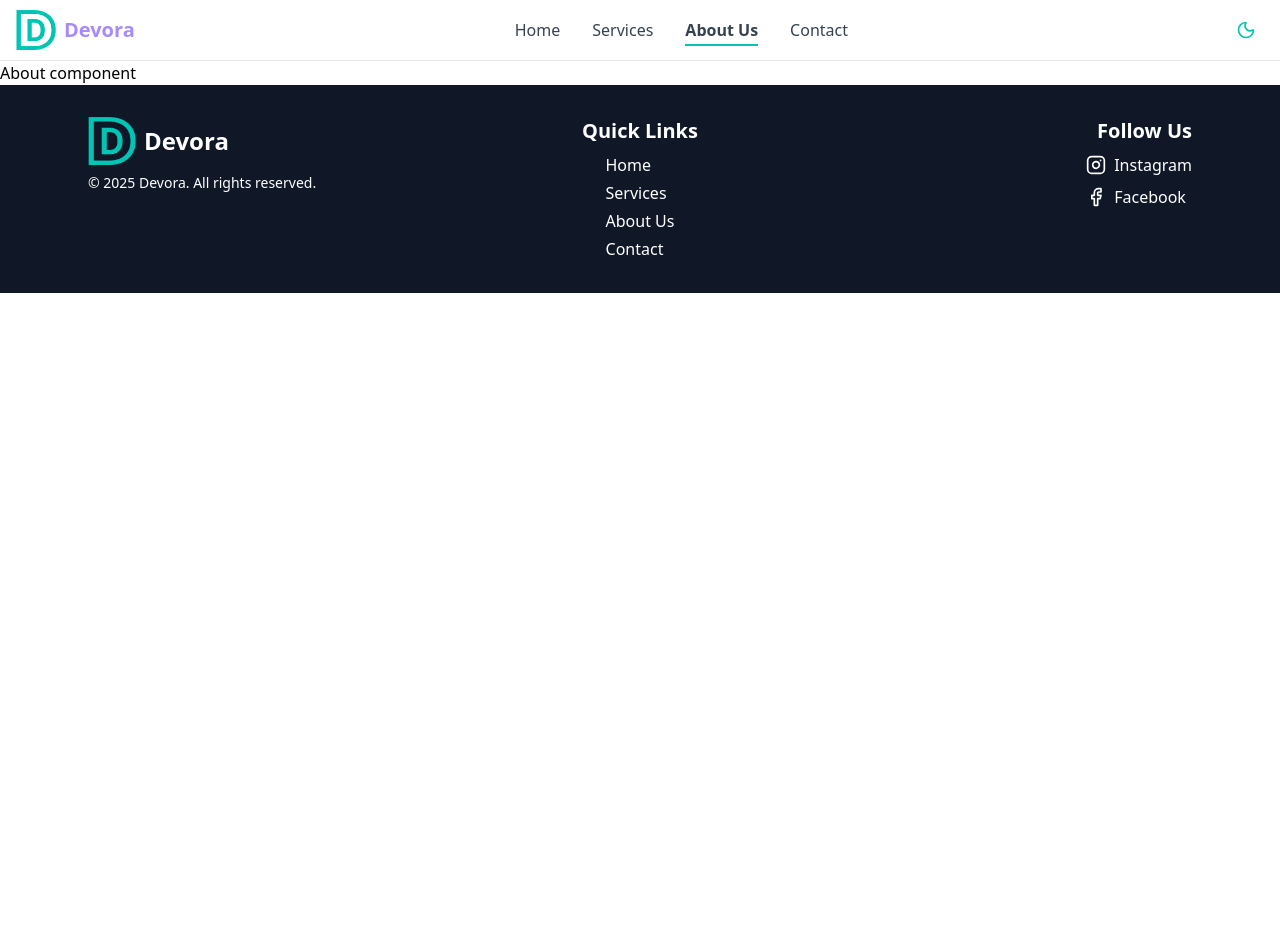
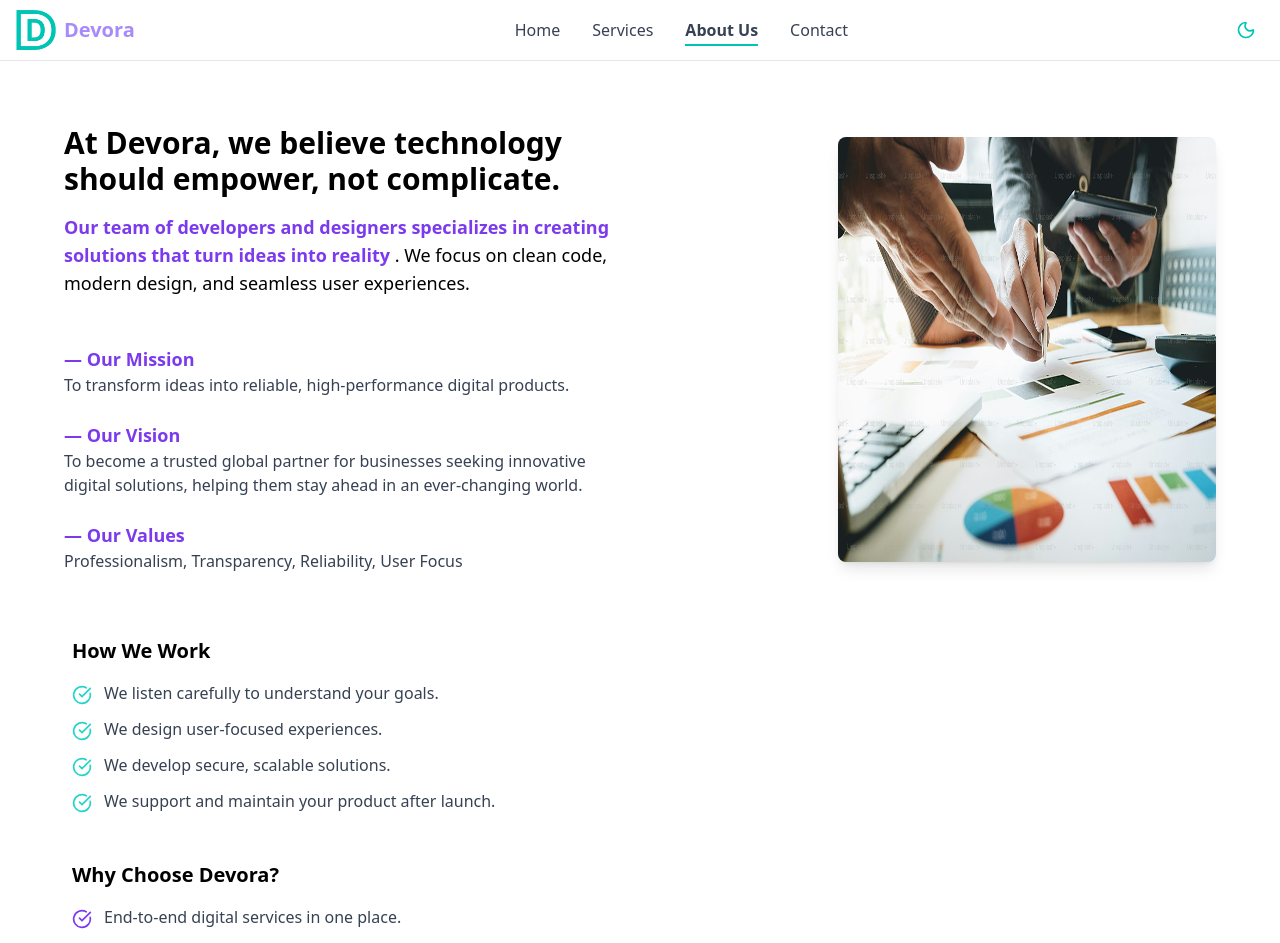
Before and after one commit to devvoraa2-gif/devora-website, a React (Vite) app: page /about in a window 1280 px wide. Shown: the top 943 px of the page. Before the commit the page ends 800 px from the top, so only its background shows below. Built offline with nearby package versions, Linux system fonts and the light colour scheme.

Commit message:
about us page added

```diff
--- a/src/pages/About.jsx
+++ b/src/pages/About.jsx
@@ -1,9 +1,100 @@
-import React from 'react'
+import { CheckCircle } from 'lucide-react';
 
 const About = () => {
   return (
-    <h1>About component</h1>
-  )
-}
+    <section className="dark:bg-gray-900 dark:text-white bg-white text-black px-6 py-16">
+      {/* Top Grid with Text and Image */}
+      <div className="max-w-6xl mx-auto grid md:grid-cols-2 gap-10 items-center">
 
-export default About
+        {/* Text Content */}
+        <div className="space-y-12">
+          {/* Intro */}
+          <div>
+            <h2 className="text-2xl md:text-3xl font-bold">
+              At Devora, we believe technology should empower, not complicate.
+            </h2>
+            <p className="mt-4 text-base md:text-lg">
+              <span className="text-[#7C3AED] font-semibold">
+                Our team of developers and designers specializes in creating solutions that turn ideas into reality
+              </span>{' '}
+                . We focus on clean code, modern design, and seamless user experiences.
+            </p>
+          </div>
+
+          {/* Mission, Vision, Values */}
+          <div className="space-y-6">
+            <div>
+              <h3 className="text-lg font-semibold text-[#7C3AED]">— Our Mission</h3>
+              <p className="text-gray-700 dark:text-gray-300">
+                To transform ideas into reliable, high-performance digital products.
+              </p>
+            </div>
+
+            <div>
+              <h3 className="text-lg font-semibold text-[#7C3AED]">— Our Vision</h3>
+              <p className="text-gray-700 dark:text-gray-300">
+                To become a trusted global partner for businesses seeking innovative digital solutions, helping them stay ahead in an ever-changing world.
+              </p>
+            </div>
+
+            <div>
+              <h3 className="text-lg font-semibold text-[#7C3AED]">— Our Values</h3>
+              <p className="text-gray-700 dark:text-gray-300">
+                Professionalism, Transparency, Reliability, User Focus
+              </p>
+            </div>
+          </div>
+        </div>
+
+        {/* Image */}
+        <div className="flex justify-center md:justify-end">
+          <img
+            src="/photos/about.png"
+            alt="Team working on digital solutions"
+            className="rounded-lg shadow-lg max-w-full h-auto"
+          />
+        </div>
+      </div>
+
+      {/* Bottom Section: How We Work + Why Choose Devora */}
+      <div className="max-w-4xl md:mx-12 mt-16 space-y-12 text-left">
+        {/* How We Work */}
+        <div>
+          <h3 className="text-xl font-bold mb-4">How We Work</h3>
+          <ul className="space-y-3">
+            {[
+              'We listen carefully to understand your goals.',
+              'We design user-focused experiences.',
+              'We develop secure, scalable solutions.',
+              'We support and maintain your product after launch.',
+            ].map((item, index) => (
+              <li key={index} className="flex items-start gap-3 text-gray-700 dark:text-gray-300">
+                <CheckCircle className="text-[#24D4CB] mt-1" size={20} />
+                <span>{item}</span>
+              </li>
+            ))}
+          </ul>
+        </div>
+
+        {/* Why Choose Devora */}
+        <div>
+          <h3 className="text-xl font-bold mb-4">Why Choose Devora?</h3>
+          <ul className="space-y-3">
+            {[
+              'End-to-end digital services in one place.',
+              'Scalable, future-proof solutions.',
+              'Dedicated support & long-term partnership.',
+            ].map((item, index) => (
+              <li key={index} className="flex items-start gap-3 text-gray-700 dark:text-gray-300">
+                <CheckCircle className="text-[#7C3AED] mt-1" size={20} />
+                <span>{item}</span>
+              </li>
+            ))}
+          </ul>
+        </div>
+      </div>
+    </section>
+  );
+};
+
+export default About;
```
Also changed, not shown: public/photos/about.png (added).
